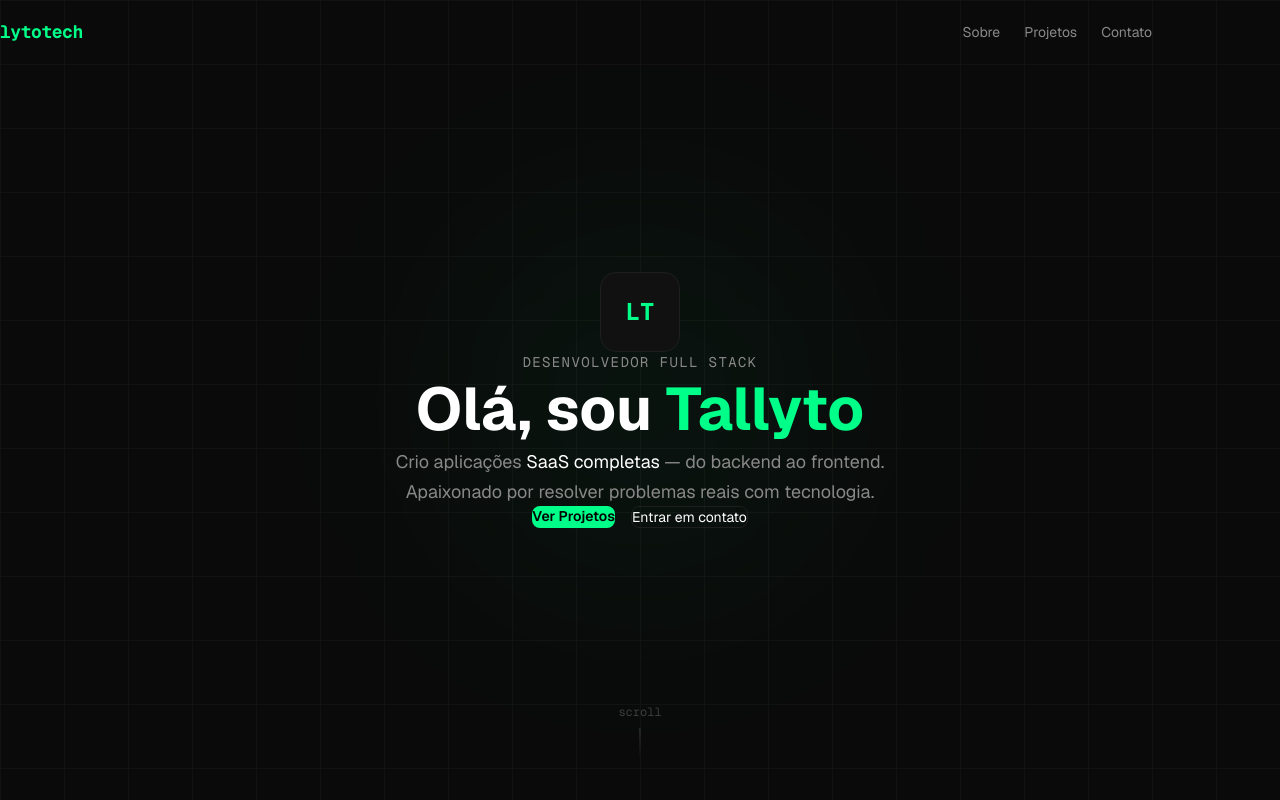
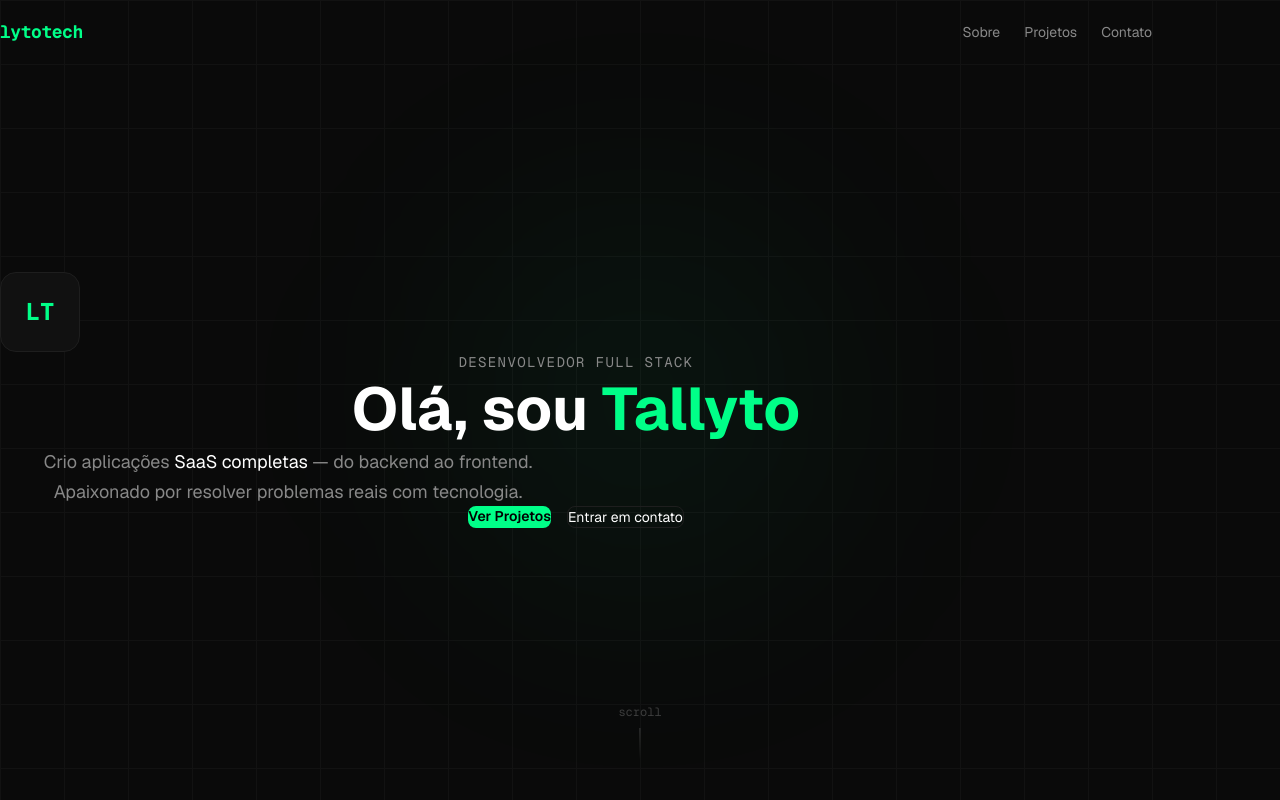
Before and after one commit to lytotech/lytotech, a Next.js app: page / in a window 1280 px wide. Shown: the top 800 px of the page. Built offline with nearby package versions, Linux system fonts and the light colour scheme.

Commit message:
fix: corrigir alinhamento do Hero — remover items-center do flex-col da section

```diff
--- a/src/components/sections/Hero.tsx
+++ b/src/components/sections/Hero.tsx
@@ -4,7 +4,7 @@ export function Hero() {
   return (
     <section
       id="hero"
-      className="min-h-screen flex flex-col items-center justify-center relative pt-16"
+      className="min-h-screen flex flex-col justify-center relative pt-16"
     >
       {/* Subtle grid background */}
       <div
@@ -19,9 +19,9 @@ export function Hero() {
       {/* Accent glow */}
       <div className="absolute top-1/2 left-1/2 -translate-x-1/2 -translate-y-1/2 w-96 h-96 bg-[#00ff88]/5 rounded-full blur-[120px] pointer-events-none" />
 
-      <Container className="relative z-10 flex flex-col items-center text-center">
+      <Container className="relative z-10 text-center">
         {/* Avatar monogram */}
-        <div className="w-20 h-20 rounded-2xl bg-[#111111] border border-[#1e1e1e] flex items-center justify-center mb-8">
+        <div className="w-20 h-20 rounded-2xl bg-[#111111] border border-[#1e1e1e] flex items-center justify-center mx-auto mb-8">
           <span className="text-2xl font-bold font-mono text-[#00ff88]">
             LT
           </span>
@@ -39,7 +39,7 @@ export function Hero() {
         </h1>
 
         {/* Subtitle */}
-        <p className="text-lg text-[#888888] leading-relaxed mb-10 max-w-xl">
+        <p className="text-lg text-[#888888] leading-relaxed mb-10 max-w-xl mx-auto">
           Crio aplicações{" "}
           <span className="text-white">SaaS completas</span> — do backend ao
           frontend. Apaixonado por resolver problemas reais com tecnologia.
```
